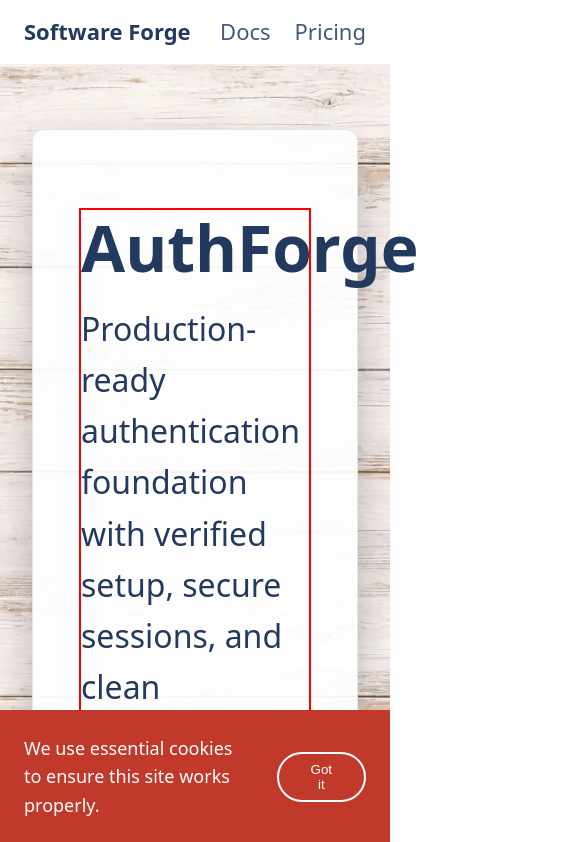
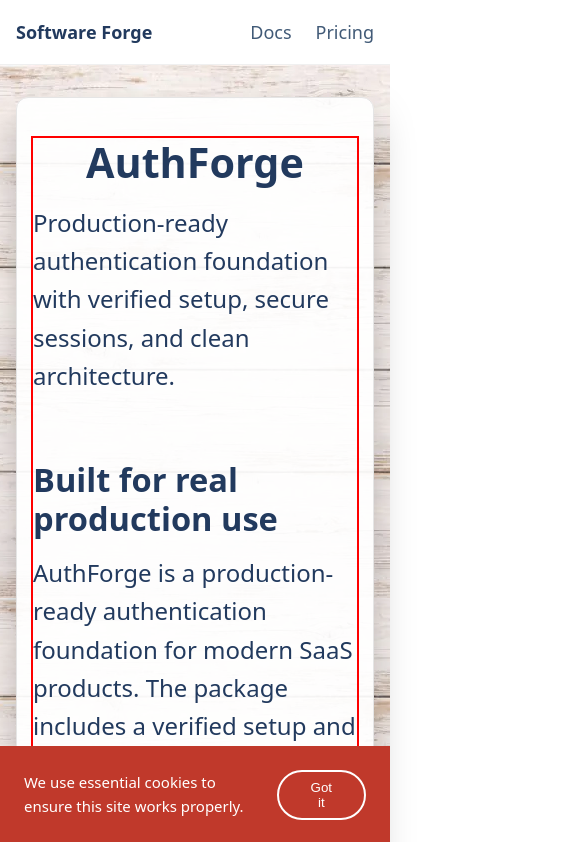
Before and after one commit to Grammeri/nextjs-landing, a Next.js app: page /products/authforge in a window 390 px wide. Shown: the top 842 px of the page, 585 px wide, since content can reach past the window. Built offline with nearby package versions, Linux system fonts and the light colour scheme.

Commit message:
feat: add responsive foundation tokens for landing layout

```diff
--- a/src/app/globals.css
+++ b/src/app/globals.css
@@ -119,13 +119,13 @@
     'Open Sans', 'Helvetica Neue', sans-serif;
   --font-family-mono:
     ui-monospace, SFMono-Regular, SF Mono, Menlo, Consolas, Liberation Mono, monospace;
-  --font-size-base: 20px;
-  --font-size-sm: 18px;
-  --font-size-lg: 22px;
-  --font-size-xl: 32px;
-  --font-size-h1: 64px;
-  --font-size-h2: 48px;
-  --font-size-h3: 36px;
+    --font-size-base: clamp(16px, 0.95rem + 0.2vw, 20px);
+    --font-size-sm: clamp(14px, 0.9rem + 0.15vw, 18px);
+    --font-size-lg: clamp(18px, 1rem + 0.3vw, 22px);
+    --font-size-xl: clamp(24px, 1.2rem + 1vw, 32px);
+    --font-size-h1: clamp(36px, 1.9rem + 2.8vw, 64px);
+    --font-size-h2: clamp(30px, 1.6rem + 1.8vw, 48px);
+    --font-size-h3: clamp(24px, 1.3rem + 1vw, 36px);
   --line-height-base: 1.6;
   --line-height-heading: 1.2;
   --line-height-subheading: 1.3;
@@ -199,7 +199,7 @@
 
   /* Container */
   --container-width: 1200px;
-  --container-padding: 24px;
+  --container-padding: clamp(16px, 3vw, 24px);
 
   /* Narrow content blocks (instructions, steps, text-heavy sections) */
   --content-narrow-width: 720px;
@@ -228,18 +228,18 @@
   --section-min-height-next: 40vh;
 
   /* Section layout paddings */
-  --section-padding-top-hero: var(--spacing-sm);
-  --section-padding-bottom-hero: var(--spacing-sm);
+  --section-padding-top-hero: clamp(8px, 1.2vw, 16px);
+  --section-padding-bottom-hero: clamp(8px, 1.2vw, 16px);
 
-  --section-padding-top-default: var(--spacing-3xl);
-  --section-padding-bottom-default: var(--spacing-3xl);
+  --section-padding-top-default: clamp(32px, 6vw, 64px);
+  --section-padding-bottom-default: clamp(32px, 6vw, 64px);
 
-  --section-padding-top-compact: var(--spacing-xl);
-  --section-padding-bottom-compact: var(--spacing-xl);
+  --section-padding-top-compact: clamp(24px, 4vw, 32px);
+  --section-padding-bottom-compact: clamp(24px, 4vw, 32px);
 
   /* Product page sections */
-  --section-padding-top-product: var(--spacing-xl);
-  --section-padding-bottom-product: var(--spacing-xl);
+  --section-padding-top-product: clamp(24px, 4vw, 32px);
+  --section-padding-bottom-product: clamp(24px, 4vw, 32px);
 
   --spacing-icon-text: 12px;
 
@@ -276,7 +276,7 @@
   --content-surface-border: 1px solid var(--color-border);
   --content-surface-radius: var(--radius-lg);
   --content-surface-shadow: var(--card-shadow-soft);
-  --content-surface-padding: var(--spacing-2xl);
+  --content-surface-padding: clamp(16px, 3vw, 48px);
 
   /* Demo page */
   --demo-content-max-width: var(--container-width);
@@ -293,15 +293,15 @@
   --demo-point-marker-offset-y: 0.8em;
 
   /* Shared page shell / content surface */
-  --page-shell-padding-x: var(--spacing-xl);
-  --page-shell-padding-y: var(--spacing-3xl);
+  --page-shell-padding-x: clamp(16px, 3vw, 32px);
+  --page-shell-padding-y: clamp(32px, 5vw, 64px);
 
   /* offset between sticky header and page content */
   --page-shell-header-offset: var(--spacing-2xl);
 
   --content-surface-max-width: var(--container-width);
-  --content-surface-padding-x: var(--spacing-2xl);
-  --content-surface-padding-y: var(--spacing-2xl);
+  --content-surface-padding-x: clamp(16px, 3vw, 48px);
+  --content-surface-padding-y: clamp(16px, 3vw, 48px);
 
   /* Header surface */
   --header-bg-transparent: transparent;
@@ -327,9 +327,9 @@
   --footer-divider-offset: calc(var(--footer-column-gap) / 2);
 
   /* Footer layout tokens */
-  --footer-padding-y: var(--spacing-4xl);
+  --footer-padding-y: clamp(32px, 6vw, 96px);
   --footer-padding-x: var(--container-padding);
-  --footer-column-gap: var(--spacing-4xl);
+  --footer-column-gap: clamp(24px, 4vw, 96px);
   --footer-row-gap: var(--spacing-xxs);
   --footer-legal-link-gap: var(--spacing-xs);
 
@@ -390,7 +390,7 @@
   --pricing-card-max-width: 420px;
 
   /* Product cards */
-  --product-card-width: 440px;
+  --product-card-width: min(100%, 440px);
 
   /* Product card header height (aligns descriptions across cards) */
   --product-card-header-height: 72px;
@@ -619,18 +619,13 @@ ol {
 
 .container-wide {
   width: 100%;
-  padding-left: var(--spacing-xl);
-  padding-right: var(--spacing-xl);
+  padding-left: clamp(16px, 3vw, 32px);
+  padding-right: clamp(16px, 3vw, 32px);
 }
 
 .section {
-  padding: var(--spacing-3xl) 0;
-}
-
-@media (max-width: 768px) {
-  .section {
-    padding: var(--spacing-2xl) 0;
-  }
+  padding-top: var(--section-padding-top-default);
+  padding-bottom: var(--section-padding-bottom-default);
 }
 
 /* Accessibility */
```
